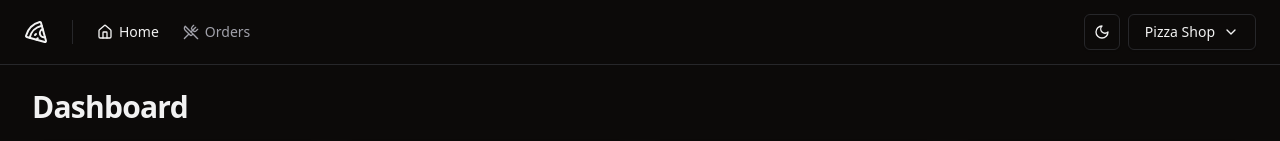
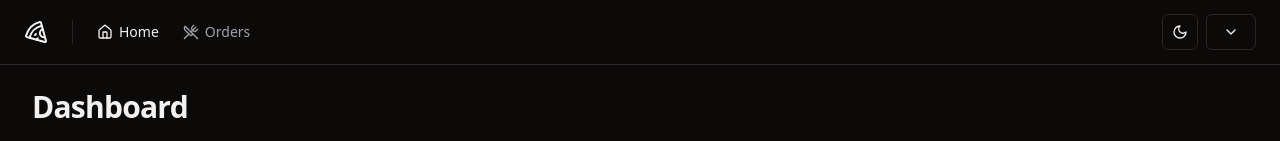
Before and after one commit to martahil/pizzashop-web, a React (Vite) app: page / in a window 1280 px wide. Shown: the top 141 px of the page. Built offline with nearby package versions, Linux system fonts and the light colour scheme; no server answers.

Commit message:
Feat: fetch and display user and restaurant data in account menu

```diff
--- /dev/null
+++ b/src/api/get-managed-restaurant.ts
@@ -0,0 +1,16 @@
+import { api } from "@/lib/axios"
+
+interface GetManagedRestaurantResponse {
+  id: string;
+  name: string;
+  createdAt: Date | null;
+  updatedAt: Date | null;
+  description: string | null;
+  managerId: string | null;
+}
+
+export async function getManagedRestaurant() {
+  const response = await api.get<GetManagedRestaurantResponse>('/managed-restaurant')
+
+  return response.data
+}
--- /dev/null
+++ b/src/api/get-profile.ts
@@ -0,0 +1,17 @@
+import { api } from "@/lib/axios"
+
+interface GetProfileResponse {
+  id: string;
+  name: string;
+  email: string;
+  phone: string | null;
+  role: "manager" | "customer";
+  createdAt: Date | null;
+  updatedAt: Date | null;
+}
+
+export async function getProfile() {
+  const response = await api.get<GetProfileResponse>('/me')
+
+  return response.data
+}
--- a/src/components/account-menu.tsx
+++ b/src/components/account-menu.tsx
@@ -1,20 +1,33 @@
 import { Building, ChevronDown, LogOut } from "lucide-react";
 import { Button } from "./ui/button";
 import { DropdownMenu, DropdownMenuContent, DropdownMenuItem, DropdownMenuLabel, DropdownMenuSeparator, DropdownMenuTrigger } from "./ui/dropdown-menu";
+import { useQuery } from "@tanstack/react-query";
+import { getProfile } from "@/api/get-profile";
+import { getManagedRestaurant } from "@/api/get-managed-restaurant";
 
 export function AccountMenu() {
+  const { data: profile } = useQuery({
+    queryKey: ['profile'],
+    queryFn: getProfile,
+  })
+
+  const { data: managedRestaurant } = useQuery({
+    queryKey: ['managed-restaurant'],
+    queryFn: getManagedRestaurant,
+  })
+
   return (
     <DropdownMenu>
       <DropdownMenuTrigger asChild>
         <Button variant='outline' className="flex items-center gap-2 select-none">
-          Pizza Shop
+          {managedRestaurant?.name}
           <ChevronDown className="w-4 h-4" />
         </Button>
       </DropdownMenuTrigger>
       <DropdownMenuContent align="end" className="w-56">
         <DropdownMenuLabel className="flex flex-col">
-          <span>Marta Hil</span>
-          <span className="text-xs font-normal text-muted-foreground">user.email@gmail.com</span>
+          <span>{profile?.name}</span>
+          <span className="text-xs font-normal text-muted-foreground">{profile?.email}</span>
         </DropdownMenuLabel>
         <DropdownMenuSeparator />
         <DropdownMenuItem>
--- a/src/lib/axios.ts
+++ b/src/lib/axios.ts
@@ -3,4 +3,5 @@
 
 export const api = axios.create({
   baseURL: env.VITE_API_URL,
+  withCredentials: true,
 })
```
